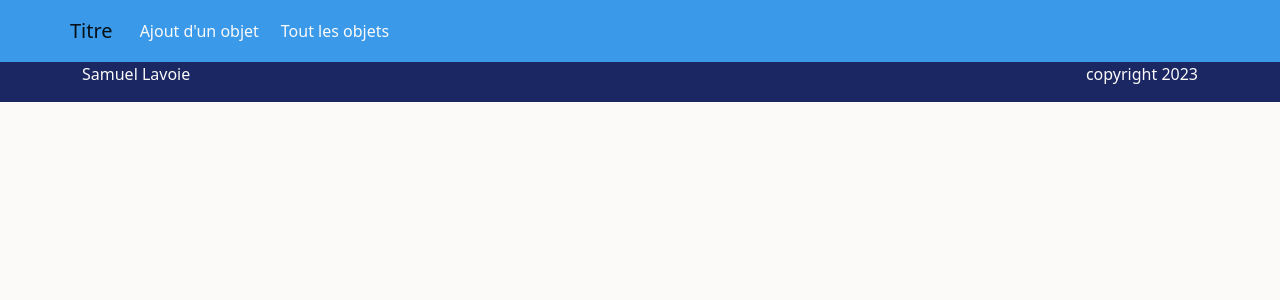
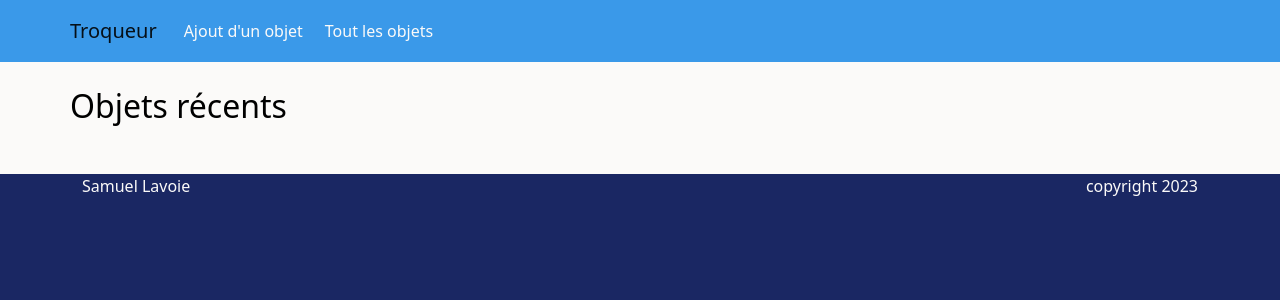
Before and after one commit to Samuel19834/TP1_Web, a Flask app: page / in a window 1280 px wide. Shown: the top 300 px of the page. Run offline with Flask 3, Linux system fonts and the light colour scheme; some libraries are stand-ins or nearby versions.

Commit message:
ajout templates

```diff
--- a/app.py
+++ b/app.py
@@ -1,4 +1,5 @@
 from flask import Flask, render_template
+import bd
 
 
 app = Flask(__name__)
@@ -12,7 +13,16 @@
 
 @app.route("/")
 def bonjour():
-    return render_template("Main.jinja", pagePrincipale=True)
+    objets = []
+
+    objets.append(Objet("Tigre", "Jésus Marie Joseph de batèche de sacristi de bout d'ciarge de saint-ciboire de sacrament de mosus de cul de viande à chien de charogne de colon de gériboire de boswell d'esprit de marde de câline de bine.", "templateImage.jpeg", 4))
+    objets.append(Objet("Deuxième Tigre", "Sapristi d'ostifie de cibouleau de sainte-viarge de batince de saint-cimonaque de saint-ciboire de tabarnouche.", "templateImage.jpeg", 5))
+    objets.append(Objet("Wow, un autre tigre", "Crucifix de tabarslaque de cibole de calvince de baptême de saint-sacrament de ciboire de charrue.", "templateImage.jpeg", 3))
+    objets.append(Objet("Deuxième Tigre", "Sapristi d'ostifie de cibouleau de sainte-viarge de batince de saint-cimonaque de saint-ciboire de tabarnouche.", "templateImage.jpeg", 5))
+
+    return render_template("base.jinja", titre="Accueil", objets=objets)
+
 
 if __name__ == "__main__":
+    bd.creer_connexion()
     app.run()
--- a/static/css/styles.sass
+++ b/static/css/styles.sass
@@ -7,12 +7,12 @@
 $darkShades: #1A2763
 
 body
-    background-color: $lightShade
+    background-color: $darkShades
+    color: $lightShade
 
 header
     @extend .p-0
     background-color: $mainColor
-    color: $lightShade
 
     h1
         @extend .display-5
@@ -29,14 +29,21 @@
         &:hover
             background-color: #57a7eb
 
-header > *, main, footer > *
+header > *, main > *, footer > *
     @extend .container
 
-footer
-  background-color: $darkShades
-  color: $lightShade
+main
+    padding: 25px 0
+    background-color: $lightShade
+    color: black
+
+.card
+    @extend .p-0
+    border: none
+    background-color: $lightShade
+
+    .card-img-top
+        border: none
 
 img
     @extend .img-thumbnail, .d-block
-    max-width: 150px
-    height: auto
--- a/templates/Main.jinja
+++ b/templates/base.jinja
@@ -3,7 +3,7 @@
 
 <head>
     <meta charset="utf-8" />
-    <title>{{titre}} | Nom du Site</title>
+    <title>{{titre}} | Troqueur</title>
     <meta name="viewport" content="width=device-width, initial-scale=1" />
     <link rel="stylesheet" href="/static/css/styles.css" />
 </head>
@@ -11,10 +11,10 @@
 <body>
     <header>
         <nav class="navbar navbar-expand-lg navbar-light">
-            {% if pagePrincipale %}
-                <h1 class="h1 navbar-brand mb-0">Titre</h1>
+            {% if titre == "Accueil" %}
+                <h1 class="h1 navbar-brand mb-0">Troqueur</h1>
             {% else %}
-                <a class="h1 navbar-brand mb-0" href="#">Titre</a>
+                <a class="h1 navbar-brand mb-0" href="base.jinja">Troqueur</a>
             {% endif %}
             <ul class="navbar-nav">
                 <li class="nav-item"><a class="btn" href="#">Ajout d'un objet</a></li>
@@ -23,9 +23,16 @@
         </nav>
     </header>
     <main>
-
+        <div class="p-0">
+            <h2>Objets récents</h2>
+            <ul class="row p-0">
+                {% for objet in objets %}
+                    {% block objet %}  {% endblock %}
+                {% endfor %}
+            </ul>
+        </div>
     </main>
-    <footer>
+    <footer class="p-0">
             <div class="d-flex justify-content-between">
                 <p>Samuel Lavoie</p>
                 <p>copyright 2023</p>
```
Also changed, not shown: templates/Objet.jinja (added, +12 -0 lines), static/css/styles.css, 1 other file.
